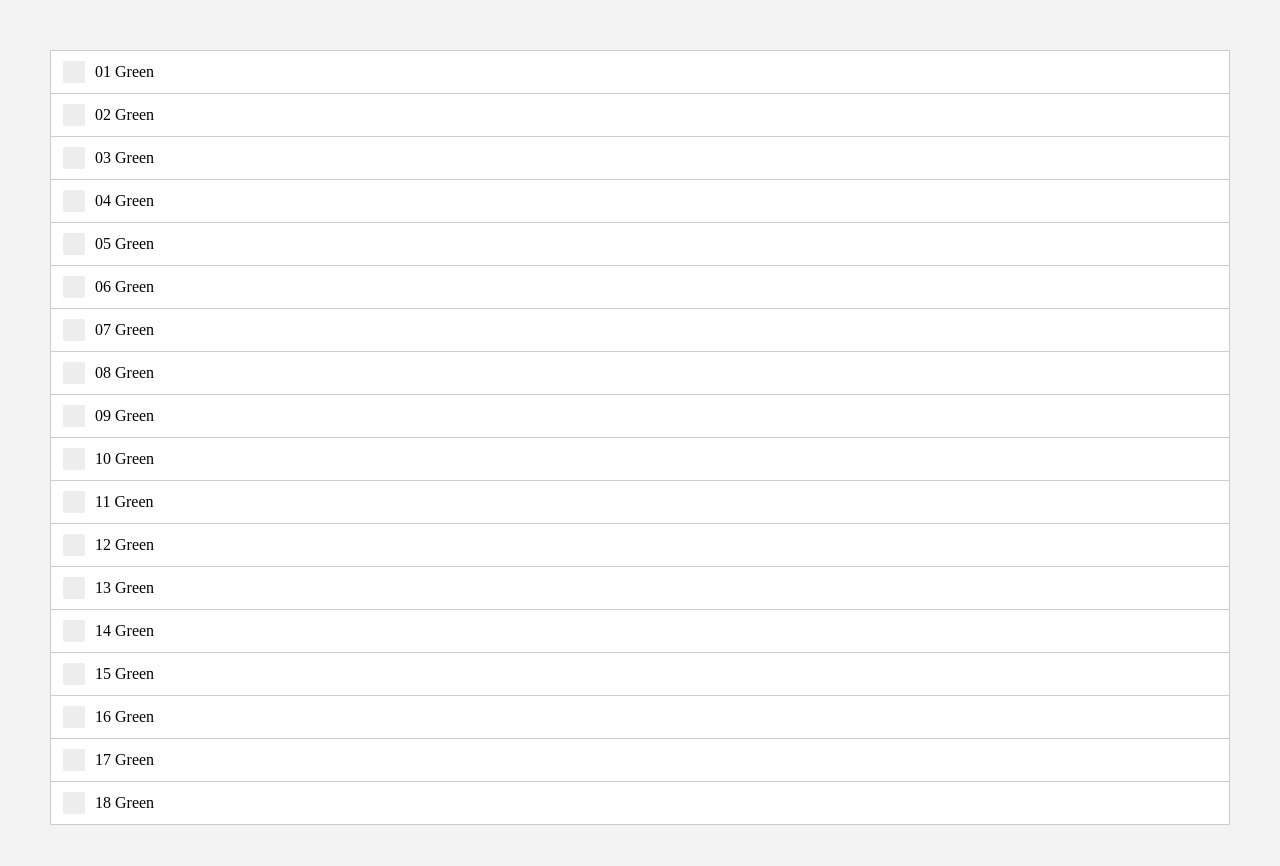
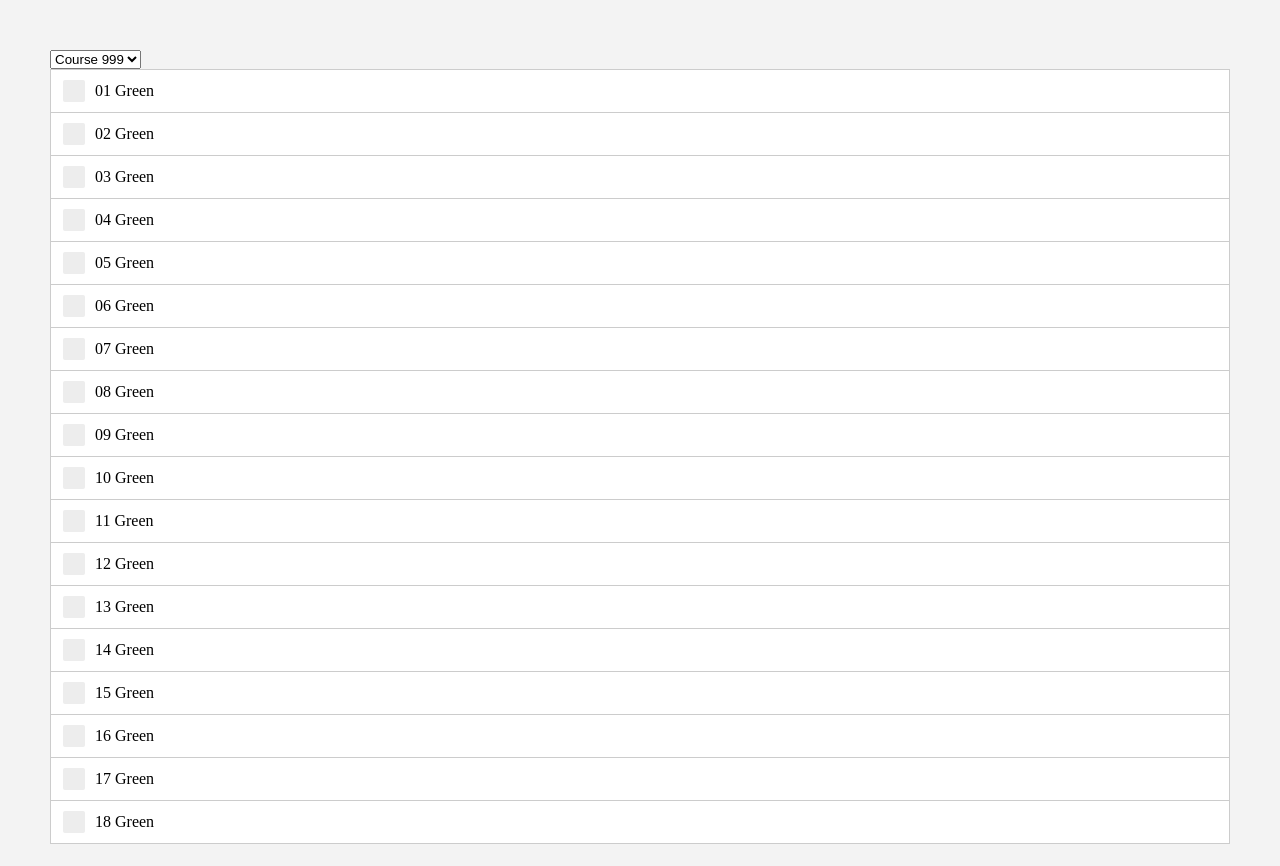
Before and after one commit to KennyGScott/simple-multiselect, an Angular app: page / in a window 1280 px wide. Shown: the top 866 px of the page. Built offline with nearby package versions, Linux system fonts and the light colour scheme.

Commit message:
basic filtering functionality

```diff
--- a/src/app/app.component.html
+++ b/src/app/app.component.html
@@ -1 +1,6 @@
-<simple-dropdown [data]="Course.zones" (selected)="log($event)" titleKey="name"></simple-dropdown>
+<simple-dropdown [data]="Course.zones"
+                 (selected)="log($event)"
+                 titleKey="name"
+                 [filterOptions]="FilterOptions"
+                 filterKey="course_id"
+                 filterBy="golf_course_id"></simple-dropdown>
--- a/src/app/app.component.ts
+++ b/src/app/app.component.ts
@@ -5,23 +5,33 @@ import { Component } from '@angular/core';
   templateUrl: './app.component.html',
   styleUrls: ['./app.component.scss']
 })
+
 export class AppComponent {
-  public val;
+  public FilterOptions = [
+    {
+      filterTitle: 'Course 999',
+      course_id: 999
+    },
+    {
+      filterTitle: 'Course 117',
+      course_id: 117
+    }
+  ];
   public Course = {
     zones: [
       { id: 32, golf_course_id: 117, name: '01 Green' },
       { id: 79, golf_course_id: 117, name: '02 Green' },
       { id: 91, golf_course_id: 117, name: '03 Green' },
       { id: 49, golf_course_id: 117, name: '04 Green' },
-      { id: 70, golf_course_id: 117, name: '05 Green' },
+      { id: 70, golf_course_id: 999, name: '05 Green' },
       { id: 59, golf_course_id: 117, name: '06 Green' },
-      { id: 54, golf_course_id: 117, name: '07 Green' },
+      { id: 54, golf_course_id: 999, name: '07 Green' },
       { id: 18, golf_course_id: 117, name: '08 Green' },
       { id: 31, golf_course_id: 117, name: '09 Green' },
       { id: 79, golf_course_id: 117, name: '10 Green' },
-      { id: 86, golf_course_id: 117, name: '11 Green' },
+      { id: 86, golf_course_id: 999, name: '11 Green' },
       { id: 32, golf_course_id: 117, name: '12 Green' },
-      { id: 68, golf_course_id: 117, name: '13 Green' },
+      { id: 68, golf_course_id: 999, name: '13 Green' },
       { id: 63, golf_course_id: 117, name: '14 Green' },
       { id: 70, golf_course_id: 117, name: '15 Green' },
       { id: 99, golf_course_id: 117, name: '16 Green' },
@@ -29,7 +39,8 @@ export class AppComponent {
       { id: 52, golf_course_id: 117, name: '18 Green' }
     ]
   };
+
   log(event) {
-    console.log(event)
+    console.log(event);
   }
 }
--- a/src/app/simple-dropdown/simple-dropdown.component.html
+++ b/src/app/simple-dropdown/simple-dropdown.component.html
@@ -1,5 +1,10 @@
 <div class="simple-dropdown">
-  <ng-container *ngFor="let item of data">
+  <ng-container *ngIf="filterOptions">
+    <select (change)="filterEventHandler($event)">
+      <option *ngFor="let option of filterOptions" [value]="option[filterKey]">{{ option['filterTitle']}}</option>
+    </select>
+  </ng-container>
+  <ng-container *ngFor="let item of options">
     <div>
       <label class="sdd-container">{{ item[titleKey] }}
         <input class="sdd-checkbox"
--- a/src/app/simple-dropdown/simple-dropdown.component.scss
+++ b/src/app/simple-dropdown/simple-dropdown.component.scss
@@ -3,6 +3,12 @@ $check-size: 20px;
 $pogo-green: #96c93c;
 $light-gray: #ccc;
 $dark-gray: #aaa;
+
+
+
+
+
+/* CHECKBOX */
 .sdd-container {
   display: block;
   position: relative;
@@ -15,12 +21,14 @@ $dark-gray: #aaa;
   -ms-user-select: none;
   user-select: none;
   border: 1px solid $light-gray;
-  background: #fff;
+  background-color: #fff;
+  transition: background-color .25s ease-out
 }
 
 .sdd-container:hover {
   z-index: 2;
   border-color: $dark-gray;
+  background-color: lightgray;
 }
 
 .sdd-container input {
@@ -45,7 +53,7 @@ $dark-gray: #aaa;
 }
 
 .sdd-container:hover input ~ .sdd-check {
-  background-color: $light-gray;
+  background-color: #fff;
   border-color: $dark-gray;
 }
 
--- a/src/app/simple-dropdown/simple-dropdown.component.ts
+++ b/src/app/simple-dropdown/simple-dropdown.component.ts
@@ -1,37 +1,66 @@
-import { Component, EventEmitter, Input, Output } from '@angular/core';
+import { Component, EventEmitter, Input, OnInit, Output } from '@angular/core';
 
 @Component({
-  // tslint:disable-next-line: component-selector
   selector: 'simple-dropdown',
   templateUrl: './simple-dropdown.component.html',
   styleUrls: ['./simple-dropdown.component.scss']
 })
 
-export class SimpleDropdownComponent {
+export class SimpleDropdownComponent implements OnInit {
   @Input() data: Array<object>;
-  @Input() filterOptions: Array<any>;
+  @Input() filterOptions: Array<object>;
   @Input() filterBy: string;
+  @Input() filterKey: string;
   @Input() titleKey: string;
+  @Input() type: string;
 
   @Output() selected = new EventEmitter();
 
-  private outputArray: Array<any>;
+  private outputArray: Array<object>;
+  public options: Array<object>;
+
   constructor() {
     this.outputArray = [];
+    this.type = (this.type) ? this.type : 'checkbox';
+  }
+
+  ngOnInit() {
+    this.initOptions();
+  }
+
+  initOptions() {
+    this.options = this.data;
+  }
+
+  filterEventHandler(event) {
+    this.initOptions();
+    const filterVal = event.target.value;
+    const filteredOptions = this.options.filter((option) => {
+      return option[this.filterBy] == filterVal;
+    });
+    this.options = filteredOptions;
+    this.returnData();
   }
 
   clickHandler(item, event) {
-    const checked = event.target.checked;
     const output = this.outputArray;
     const index = output.indexOf(item);
-    if (checked === true) {
-      output.push(item);
-    } else {
-      if (index !== -1) {
-        output.splice(index, 1);
+
+    if (this.type === 'checkbox') {
+      const checked = event.target.checked;
+      if (checked === true) {
+        output.push(item);
+      }
+      else {
+        if (index !== -1) {
+          output.splice(index, 1);
+        }
       }
     }
-    this.selected.emit(output);
+    this.options = output;
+    this.returnData();
   }
-
+  returnData() {
+    this.selected.emit(this.options);
+  }
 }
--- a/tslint.json
+++ b/tslint.json
@@ -6,6 +6,7 @@
   "rules": {
     "array-type": false,
     "arrow-parens": false,
+    "component-selector": false,
     "deprecation": {
       "severity": "warn"
     },
```
Also changed, not shown: src/tslint.json (+4 -6 lines).
